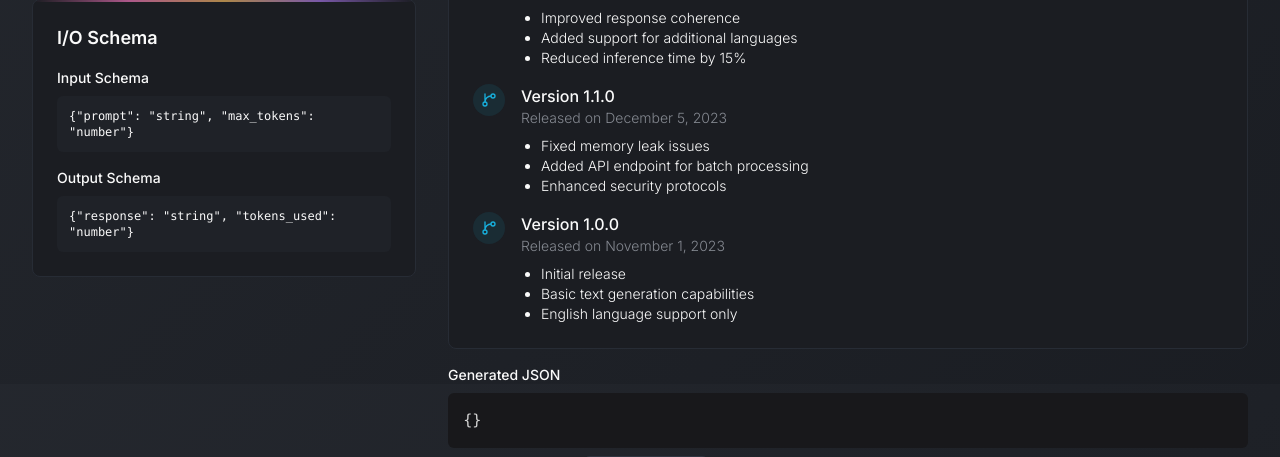
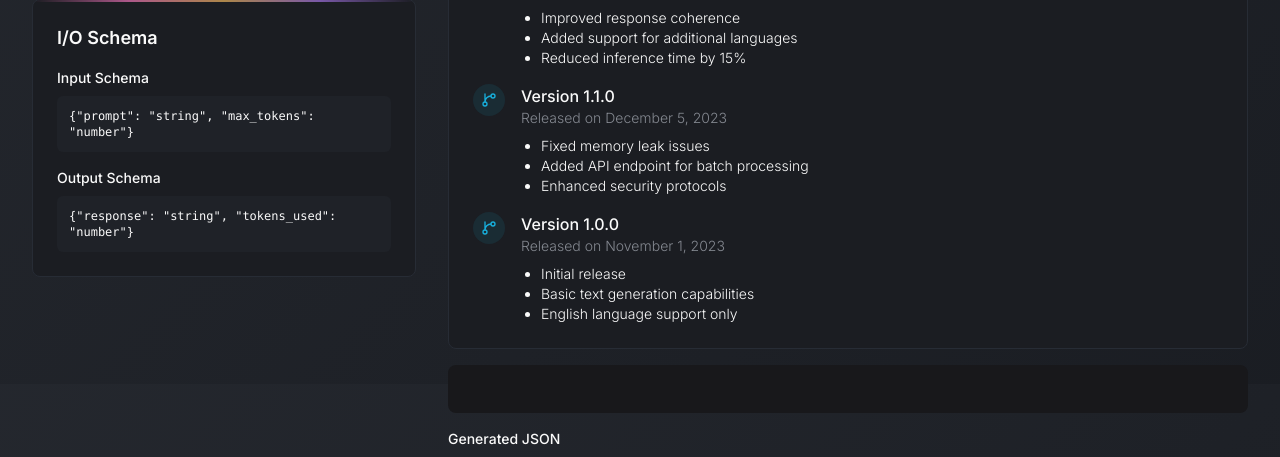
Before and after one commit to dhruv-garg07/agent-architects-studio, a Flask app: template templates/agent_detail.html in a window 1280 px wide. Shown: the part 1216-1673 px from the top of the page. Run offline with Flask 3, Linux system fonts and the light colour scheme; the template is opened without the code that fills it, so the values that code supplies are empty; parts of the project's set-up code (start-up, migrations or seed data) failed here and were passed over; some libraries are stand-ins or nearby versions.

Commit message:
color_changes

```diff
--- a/templates/agent_detail.html
+++ b/templates/agent_detail.html
@@ -353,7 +353,7 @@
 
 
                         <!-- Editable Fields Section -->
-                        <div id="editor-fields" class="space-y-4 mt-4"></div>
+                        <div id="editor-fields" class="space-y-4 mt-4 bg-[#18181b] p-6 rounded-lg"></div>
                         <!-- For JSON preview -->
                         <div class="mt-4">
                         <label class="block text-sm font-medium text-foreground mb-2">Generated JSON</label>
```
